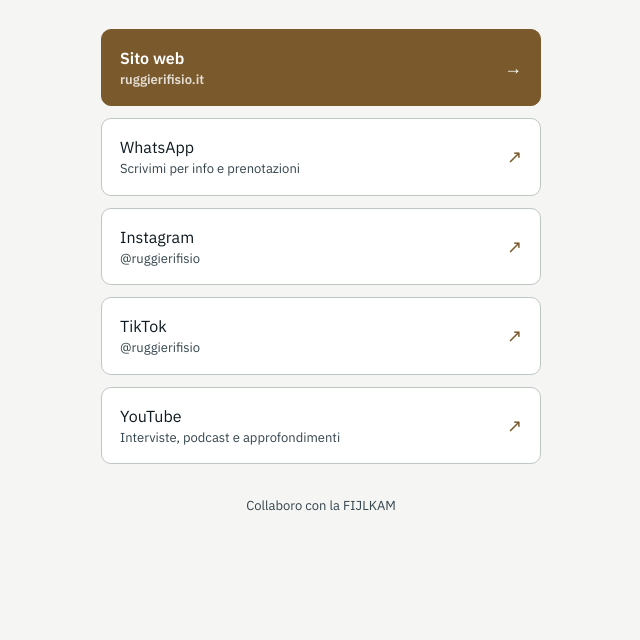
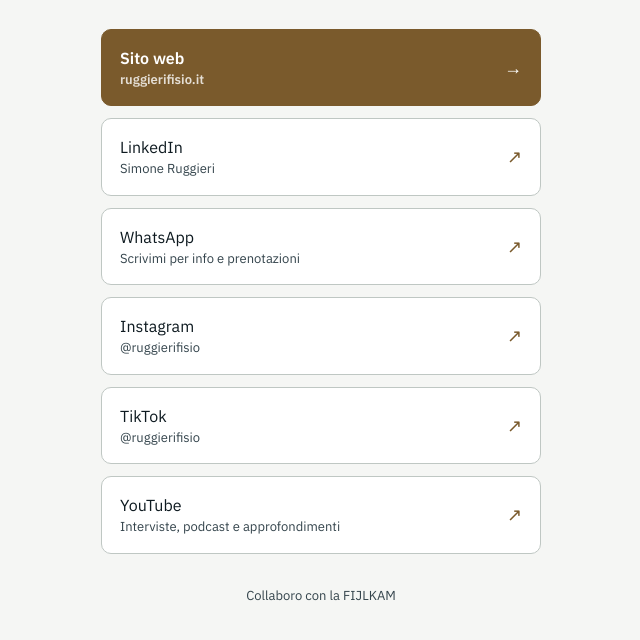
Before and after one commit to simoruggi21-art/ruggieri-fisioterapia, a plain HTML site: page link.html in a window 1280 px wide. Shown: the part 210-850 px from the top of the page, without its empty margins (319-959 px from the left). Before the commit the page ends 800 px from the top, so only its background shows below. Drawn offline with Linux system fonts and the light colour scheme.

Commit message:
Pagina /link: aggiunto LinkedIn
Co-Authored-By: Claude Sonnet 5.5 <noreply@anthropic.com>

```diff
--- a/link.html
+++ b/link.html
@@ -4,7 +4,7 @@
 <meta charset="UTF-8">
 <meta name="viewport" content="width=device-width, initial-scale=1.0">
 <title>Link utili | Simone Ruggieri Fisioterapista</title>
-<meta name="description" content="Tutti i link di Simone Ruggieri, fisioterapista a Roma: sito, WhatsApp, Instagram, TikTok e YouTube.">
+<meta name="description" content="Tutti i link di Simone Ruggieri, fisioterapista a Roma: sito, LinkedIn, WhatsApp, Instagram, TikTok e YouTube.">
 <meta name="robots" content="noindex, follow">
 <meta name="theme-color" content="#14161A">
 <link rel="canonical" href="https://ruggierifisio.it/link">
@@ -62,11 +62,12 @@ footer{ margin-top:32px; text-align:center; color:var(--text-dim); font-size:13p
   </header>
   <ul>
     <li><a class="item primary" href="/"><span>Sito web<small>ruggierifisio.it</small></span><span class="arrow" aria-hidden="true">→</span></a></li>
+    <li><a class="item" href="https://www.linkedin.com/in/simone-ruggieri-929502352/" target="_blank" rel="noopener"><span>LinkedIn<small>Simone Ruggieri</small></span><span class="arrow" aria-hidden="true">↗</span></a></li>
     <li><a class="item" href="https://wa.me/393884080228" target="_blank" rel="noopener"><span>WhatsApp<small>Scrivimi per info e prenotazioni</small></span><span class="arrow" aria-hidden="true">↗</span></a></li>
     <li><a class="item" href="https://www.instagram.com/ruggierifisio/" target="_blank" rel="noopener"><span>Instagram<small>@ruggierifisio</small></span><span class="arrow" aria-hidden="true">↗</span></a></li>
     <li><a class="item" href="https://www.tiktok.com/@ruggierifisio" target="_blank" rel="noopener"><span>TikTok<small>@ruggierifisio</small></span><span class="arrow" aria-hidden="true">↗</span></a></li>
     <li><a class="item" href="https://www.youtube.com/@ruggierifisio" target="_blank" rel="noopener"><span>YouTube<small>Interviste, podcast e approfondimenti</small></span><span class="arrow" aria-hidden="true">↗</span></a></li>
-    <!-- Da aggiungere: LinkedIn (serve l'indirizzo del profilo) e la sezione Podcast con Medicina Regione Lazio -->
+    <!-- Da aggiungere: sezione Podcast con Medicina Regione Lazio -->
   </ul>
   <footer>Collaboro con la FIJLKAM</footer>
 </main>
```
